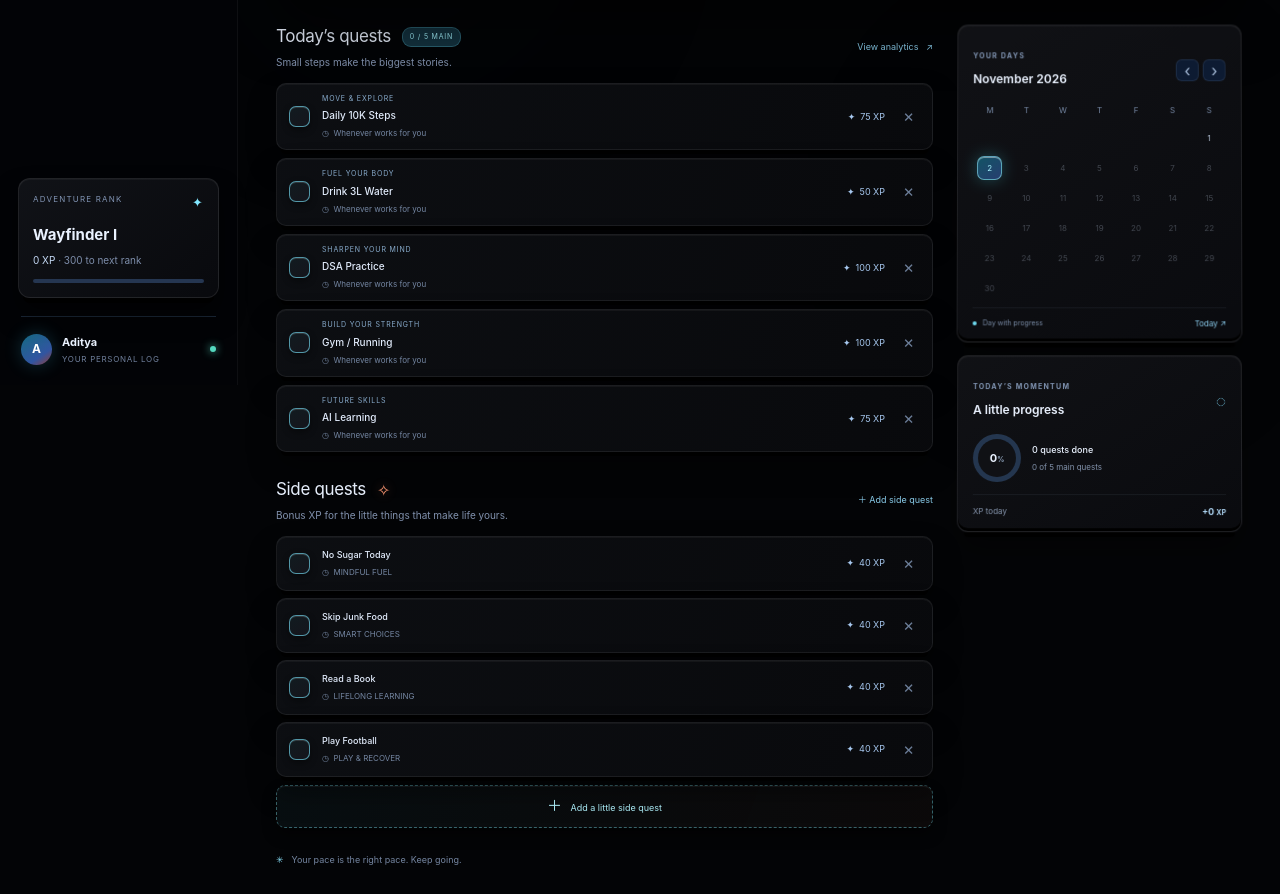
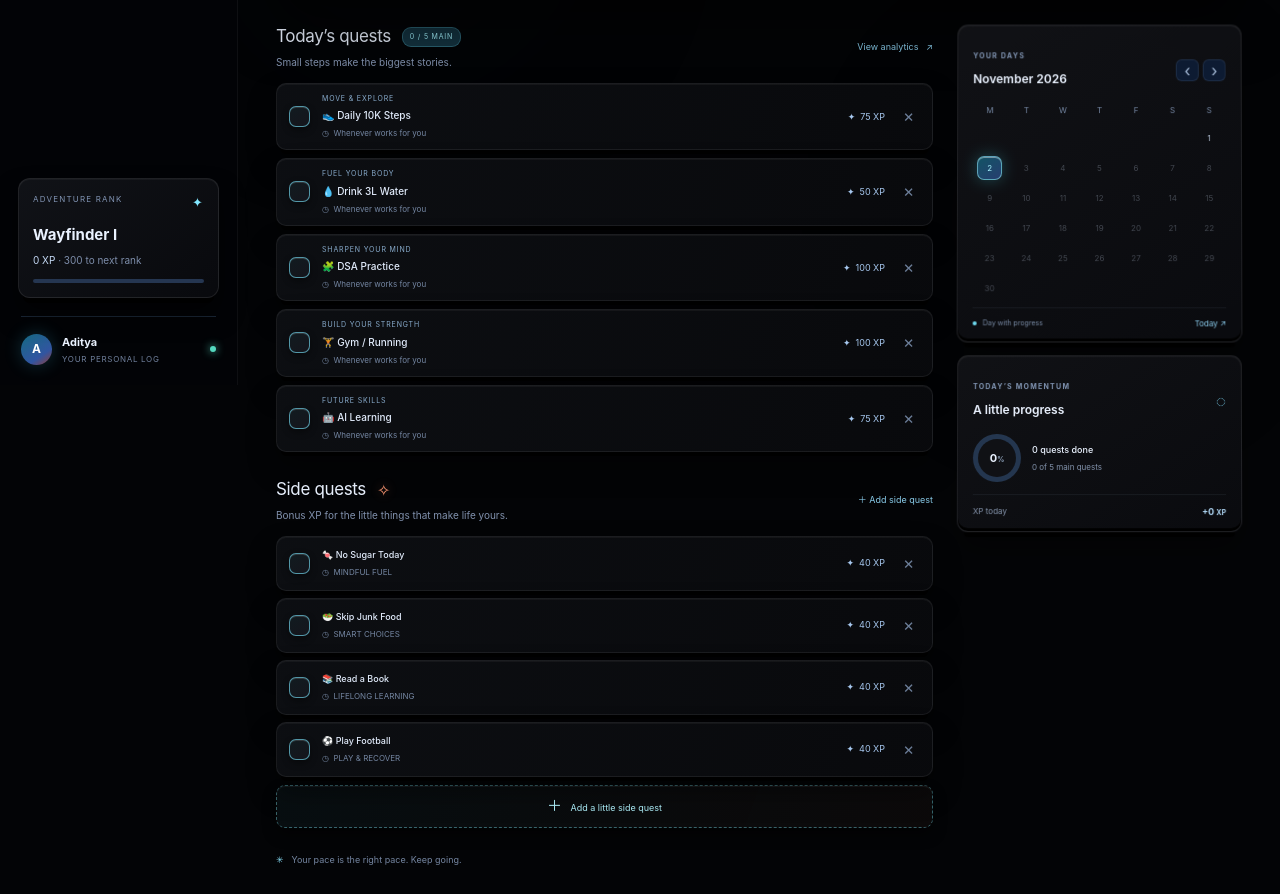
Before and after one commit to Aditya79l/dayward-life-quest, a Vue app in the folder web/: page / in a window 1280 px wide. Shown: the part 415-1309 px from the top of the page. Built offline with nearby package versions, Linux system fonts and the light colour scheme.

Commit message:
Add emojis to Daynova quests

```diff
--- a/web/src/App.vue
+++ b/web/src/App.vue
@@ -7,15 +7,15 @@ const legacyQuestIds = new Set(["m1", "m2", "m3", "m4", "s1", "s2"]);
 const makeDefaults = () => ({
   xp: 0,
   quests: [
-    { id: "daily-steps", title: "Daily 10K Steps", category: "MOVE & EXPLORE", xp: 75, side: false },
-    { id: "water-3l", title: "Drink 3L Water", category: "FUEL YOUR BODY", xp: 50, side: false },
-    { id: "dsa-practice", title: "DSA Practice", category: "SHARPEN YOUR MIND", xp: 100, side: false },
-    { id: "gym-running", title: "Gym / Running", category: "BUILD YOUR STRENGTH", xp: 100, side: false },
-    { id: "ai-learning", title: "AI Learning", category: "FUTURE SKILLS", xp: 75, side: false },
-    { id: "no-sugar", title: "No Sugar Today", category: "MINDFUL FUEL", xp: 40, side: true },
-    { id: "no-junk", title: "Skip Junk Food", category: "SMART CHOICES", xp: 40, side: true },
-    { id: "book-reading", title: "Read a Book", category: "LIFELONG LEARNING", xp: 40, side: true },
-    { id: "football", title: "Play Football", category: "PLAY & RECOVER", xp: 40, side: true },
+    { id: "daily-steps", title: "👟 Daily 10K Steps", category: "MOVE & EXPLORE", xp: 75, side: false },
+    { id: "water-3l", title: "💧 Drink 3L Water", category: "FUEL YOUR BODY", xp: 50, side: false },
+    { id: "dsa-practice", title: "🧩 DSA Practice", category: "SHARPEN YOUR MIND", xp: 100, side: false },
+    { id: "gym-running", title: "🏋️ Gym / Running", category: "BUILD YOUR STRENGTH", xp: 100, side: false },
+    { id: "ai-learning", title: "🤖 AI Learning", category: "FUTURE SKILLS", xp: 75, side: false },
+    { id: "no-sugar", title: "🍬 No Sugar Today", category: "MINDFUL FUEL", xp: 40, side: true },
+    { id: "no-junk", title: "🥗 Skip Junk Food", category: "SMART CHOICES", xp: 40, side: true },
+    { id: "book-reading", title: "📚 Read a Book", category: "LIFELONG LEARNING", xp: 40, side: true },
+    { id: "football", title: "⚽ Play Football", category: "PLAY & RECOVER", xp: 40, side: true },
   ],
   days: {},
   dayXp: {},
@@ -27,7 +27,7 @@ function loadState() {
       const defaults = makeDefaults();
       const defaultIds = new Set(defaults.quests.map(quest => quest.id));
       const savedQuests = saved.quests.filter(quest => !legacyQuestIds.has(quest.id));
-      const seededQuests = defaults.quests.map(template => savedQuests.find(quest => quest.id === template.id) ?? template);
+      const seededQuests = defaults.quests;
       const customQuests = savedQuests.filter(quest => !defaultIds.has(quest.id));
       return { ...defaults, ...saved, quests: [...seededQuests, ...customQuests] };
     }
```
